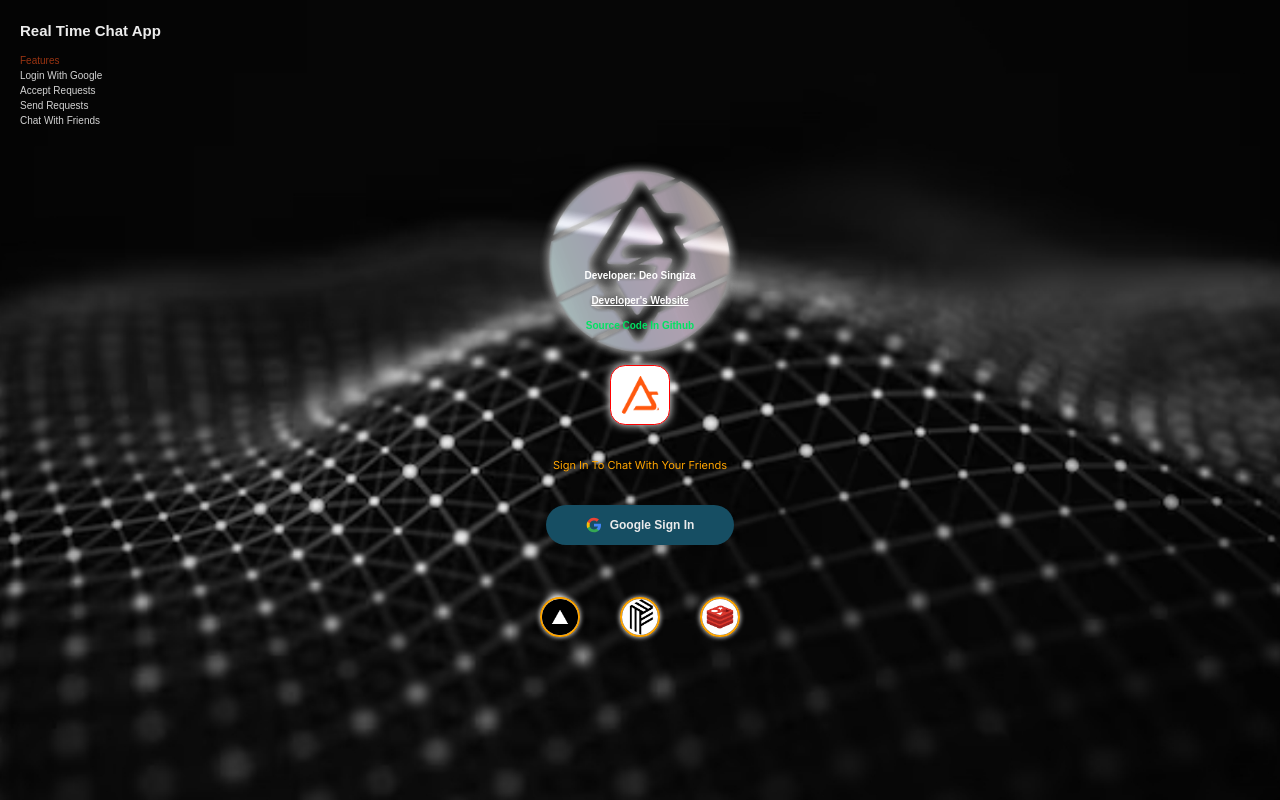
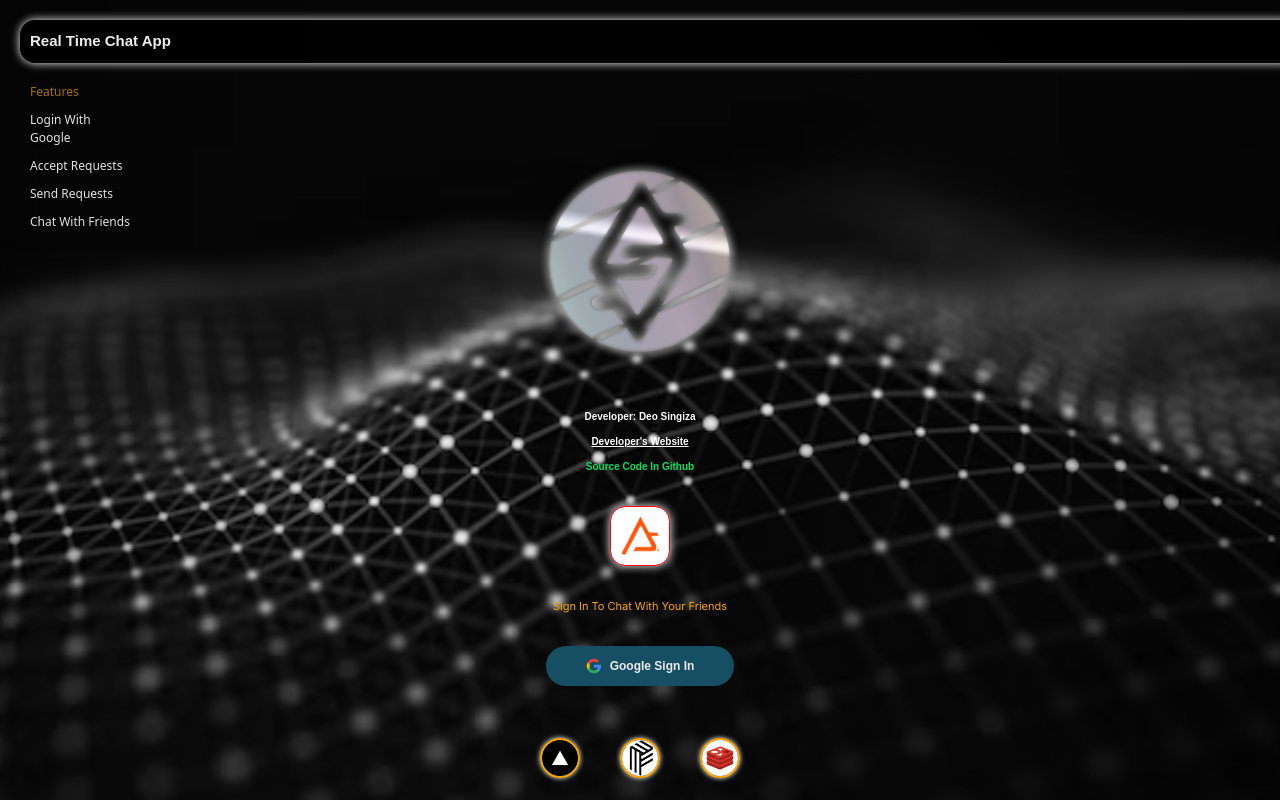
Before and after one commit to deodagee/chatappbydeo, a Next.js app: page /login in a window 1280 px wide. Built offline with nearby package versions, Linux system fonts and the light colour scheme.

Commit message:
first commit

```diff
--- a/styles/auth/login/page.module.css
+++ b/styles/auth/login/page.module.css
@@ -1,7 +1,7 @@
 .page_parent {
     margin: 0;
     padding: 0;
-    background: linear-gradient( #ffffff, white, white,   #0e0f155f);
+    background: linear-gradient(#ffffff, white, white, #0e0f155f);
     background-image: url("/bgwhole20.jpg");
     height: max-content;
     background-repeat: no-repeat;
@@ -34,21 +34,28 @@
 }
 
 @keyframes changeBackground {
-    0% { background-image: url("/logoshell4.png");
+    0% {
+        background-image: url("/logoshell4.png");
         transition: 0.5s;
-        background-size:170px;
-}
-    33% { background-image: url("/logoshell3.png");
+        background-size: 170px;
+    }
+
+    33% {
+        background-image: url("/logoshell3.png");
         transition: 0.5s;
-        background-size:205px;
-}
-    66% { background-image: url("/logoshell2.png");
+        background-size: 205px;
+    }
+
+    66% {
+        background-image: url("/logoshell2.png");
         transition: 0.5s;
-        background-size:190px;
- }
-    100% { background-image: url("/logoshell.png");
+        background-size: 190px;
+    }
+
+    100% {
+        background-image: url("/logoshell.png");
         transition: 0.5s;
-        background-size:210px;
+        background-size: 210px;
     }
 }
 
@@ -56,19 +63,58 @@
 .top_title_wrapper {
     display: flex;
     flex-direction: column;
-    justify-content:space-between;
+    justify-content: space-between;
     height: max-content;
     gap: 10px;
 }
 
 .top_title {
-    width: 200px;
+    box-shadow: white 0px 0px 10px;
+    border-radius: 0.96rem;
+    padding: 10px;
+    width: 100vw;
+    background-color: rgba(0, 0, 0, 0.804);
     display: flex;
     color: rgb(236, 236, 236);
+    padding-left: 10px;
     justify-content: flex-start;
     font-family: sans-serif;
     font-size: 15px;
     font-weight: 700;
+    animation: changeboxshadow 5s infinite;
+
+}
+
+
+
+@keyframes changeboxshadow {
+    0% {
+        box-shadow: white 0px 0px 10px;
+        transition: 0.5s;
+    }
+
+    33% {
+        box-shadow: white 0px 0px 10px;
+        transition: 0.5s;
+    }
+
+    66% {
+        box-shadow: white 0px 0px 10px;
+        transition: 0.5s;
+    }
+
+    100% {
+        box-shadow: white 0px 0px 10px;
+        transition: 0.5s;
+    }
+}
+
+.white_span_line {
+    width: 100px;
+    height: 1px;
+    border-width: 1px;
+    border-color: white;
+    border-radius: 0.15rem;
 }
 
 .information_span {
@@ -76,13 +122,33 @@
     flex-direction: column;
     width: 80vw;
     color: rgb(212, 212, 212);
-    font-size: 10px;
+    font-size: 12px;
     font-family: sans-serif;
+    font-family: system-ui, -apple-system, BlinkMacSystemFont, 'Segoe UI', Roboto, Oxygen, Ubuntu, Cantarell, 'Open Sans', 'Helvetica Neue', sans-serif;
     text-align: left;
+    padding:10px;
+    gap: 10px;
 }
+
+.information_span p:nth-child(1) {
+color: rgb(168, 112, 0);
+
+}
+.information_span p:nth-child(2),.information_span p:nth-child(3),.information_span p:nth-child(4),.information_span p:nth-child(5) {
+    color: rgb(227, 227, 227);
+    }
+
 .information_span p {
     max-width: 100px;
+    transition: 0.3s;
 }
+
+.information_span p:hover {
+        transition: 0.3s;
+    color: white;
+    max-width: 100px;
+}
+
 .top_link {
     color: rgb(0, 0, 0);
     font-size: 9px;
@@ -105,7 +171,8 @@
     transition: 0.3s;
 }
 
-.top_link:hover, .top_link2:hover{
+.top_link:hover,
+.top_link2:hover {
     color: white;
     transition: 0.3s;
 }
@@ -148,7 +215,7 @@
     transition: 0.6s;
 }
 
-.bottom_logo:hover{
+.bottom_logo:hover {
     transform: scale(1.08);
     transition: 0.6s;
 }
@@ -168,6 +235,7 @@
 .made_by:nth-child(2) {
     text-decoration: underline;
 }
+
 .made_by:nth-child(2):hover {
     color: rgb(228, 228, 228);
 }
```
